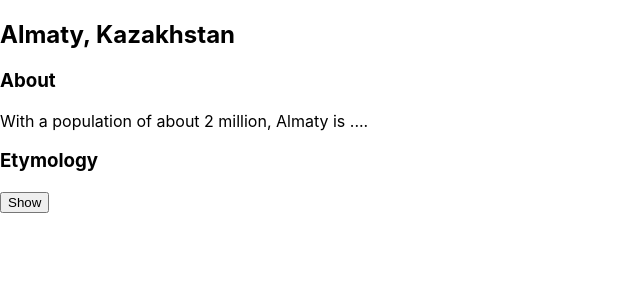
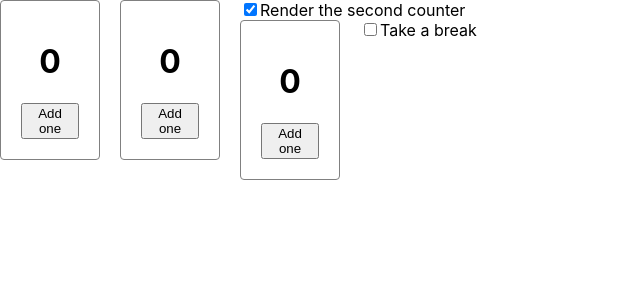
Before and after one commit to george-dx/exe-js, a React (Create React App) app in the folder react/hello-world/: page / in a window 1280 px wide. Shown: the top 300 px of the page, without its empty margins (0-640 px from the left). Built offline with nearby package versions, Linux system fonts and the light colour scheme.

Commit message:
Preserving state between rerenders

```diff
--- a/react/hello-world/src/App.css
+++ b/react/hello-world/src/App.css
@@ -36,3 +36,14 @@
     transform: rotate(360deg);
   }
 }
+
+.counter {
+  width: 100px;
+  text-align: center;
+  border: 1px solid gray;
+  border-radius: 4px;
+  padding: 20px;
+  margin: 0 20px 20px 0;
+  float: left;
+  box-sizing: border-box;
+}
--- a/react/hello-world/src/App.js
+++ b/react/hello-world/src/App.js
@@ -1,11 +1,42 @@
+import { useState } from "react";
 import "./App.css";
-import Accordion from "./Accordion";
+import Counter from "./Counter";
 
 function App() {
+  const [showB, setShowB] = useState(true);
+  const [isFancy, setIsFancy] = useState(false);
+  const [isPaused, setIsPaused] = useState(false);
+
   return (
-    <div>
-      <Accordion />
-    </div>
+    <>
+      <div>
+        <Counter />
+        {showB && <Counter />}
+        <label>
+          <input
+            type="checkbox"
+            checked={showB}
+            onChange={(e) => {
+              setShowB(e.target.checked);
+            }}
+          />
+          Render the second counter
+        </label>
+      </div>
+      <div>
+        {isPaused ? <p>See you later!</p> : <Counter />}
+        <label>
+          <input
+            type="checkbox"
+            checked={isPaused}
+            onChange={(e) => {
+              setIsPaused(e.target.checked);
+            }}
+          />
+          Take a break
+        </label>
+      </div>
+    </>
   );
 }
 
--- a/react/hello-world/src/Counter.js
+++ b/react/hello-world/src/Counter.js
@@ -1,29 +1,22 @@
 import { useState } from "react";
 
 export default function Counter() {
-  const [number, setNumber] = useState(0);
+  const [score, setScore] = useState(0);
+  const [hover, setHover] = useState(false);
+
+  let className = "counter";
+  if (hover) {
+    className += " hover";
+  }
 
   return (
-    <>
-      <h1>{number}</h1>
-      <button
-        onClick={() => {
-          setNumber((n) => n + 1);
-          setNumber((n) => n + 1);
-          setNumber((n) => n + 1);
-        }}
-      >
-        +3
-      </button>
-      <h1>{number}</h1>
-      <button
-        onClick={() => {
-          setNumber(number + 5);
-          setNumber((n) => n + 1);
-        }}
-      >
-        Increase the number
-      </button>
-    </>
+    <div
+      className={className}
+      onPointerEnter={() => setHover(true)}
+      onPointerLeave={() => setHover(false)}
+    >
+      <h1>{score}</h1>
+      <button onClick={() => setScore(score + 1)}>Add one</button>
+    </div>
   );
 }
```
